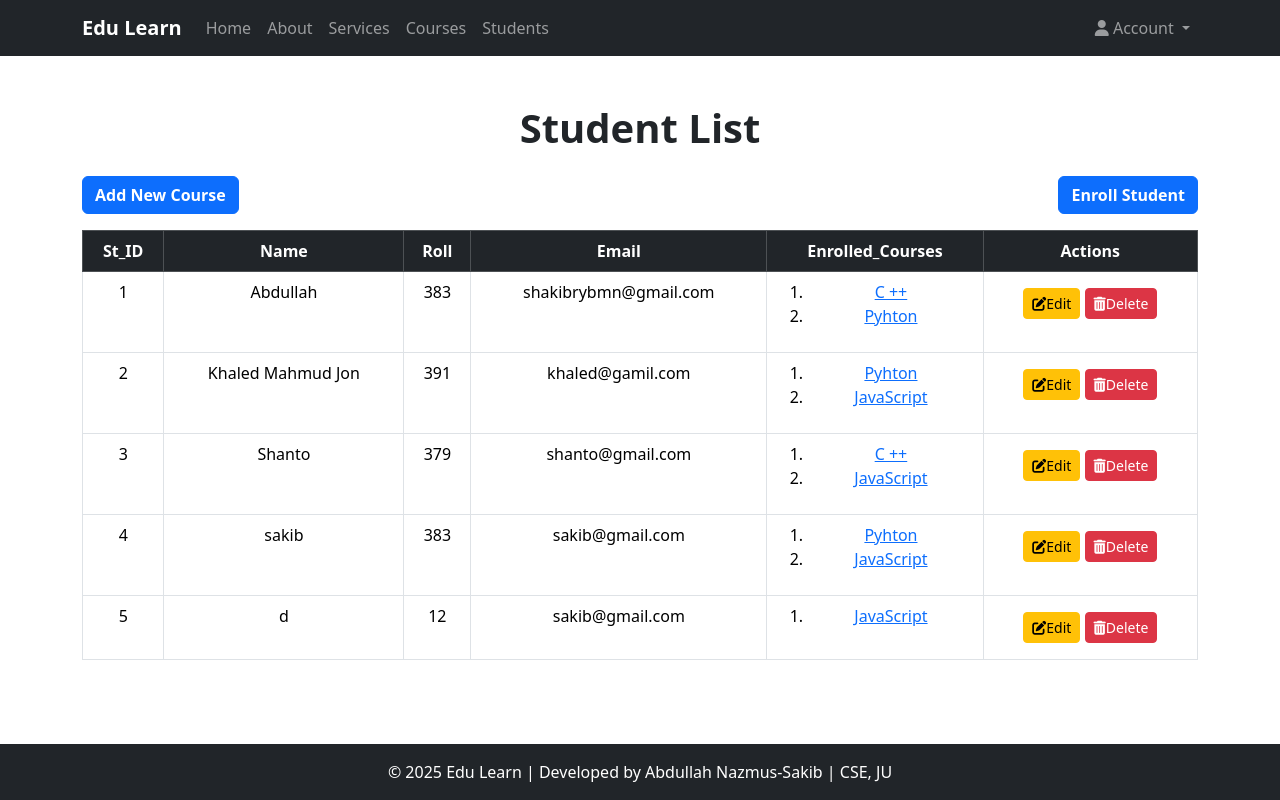
After one commit to AbdullahRFA/Edu_Learn_Django_CURD_Project, a Django app: page /student_list/ in a window 1280 px wide. The commit adds this page. Run offline with Django 5.2, Linux system fonts and the light colour scheme; data comes from the database, SQL or seed files in the repository; both versions use the stored data as it was after the commit.

Commit message:
added funtion to display all student

```diff
--- a/Course_app/models.py
+++ b/Course_app/models.py
@@ -1,20 +1,18 @@
 from django.db import models
 
-# Create your models here.
 class Course(models.Model):
     title = models.CharField(max_length=25)
     descriptions = models.TextField()
     durations = models.IntegerField(help_text="Durations in hours")
-    thumbnail = models.ImageField(upload_to="courses_thumbnail/",null=True,blank=True)
+    thumbnail = models.ImageField(upload_to="courses_thumbnail/", null=True, blank=True)
 
     def __str__(self):
         return self.title
 
-
 class Lesson(models.Model):
     title = models.CharField(max_length=25)
     content = models.TextField()
-    course = models.ForeignKey(Course,on_delete=models.CASCADE,related_name="lesson")
+    course = models.ForeignKey(Course, on_delete=models.CASCADE, related_name="lessons")  # ✅ Corrected related_name
 
     def __str__(self):
         return self.title
@@ -22,5 +20,8 @@ class Lesson(models.Model):
 class Student(models.Model):
     name = models.CharField(max_length=30)
     roll = models.IntegerField()
-    email = models.EmailField(max_length=60)
-    enrolled_courses = models.ManyToManyField(Course,related_name="student")
+    email = models.EmailField(max_length=60,unique=True)
+    enrolled_courses = models.ManyToManyField(Course, related_name="students")  # ✅ Changed related_name to plural
+
+    def __str__(self):
+        return self.name
--- a/Course_app/urls.py
+++ b/Course_app/urls.py
@@ -15,4 +15,11 @@ urlpatterns = [
     path('create_lesson/',views.create_lesson,name='create_lesson'),
     path('lesson_edit/<int:id>/',views.lesson_edit,name='lesson_edit'),
     path('lesson_delete/<int:id>/',views.lesson_delete,name='lesson_delete'),
+
+
+
+    path('student_list/',views.student_list,name='student_list'),
+    path('Enroll_student/',views.Enroll_student,name='Enroll_student'),
+
+
 ]
--- a/Course_app/views.py
+++ b/Course_app/views.py
@@ -1,6 +1,6 @@
 from django.shortcuts import render,HttpResponse,get_object_or_404,redirect
 from .models import Student,Course,Lesson
-from .forms import courseForm, lessonForm
+from .forms import CourseForm, LessonForm, StudentForm
 from django.contrib import messages
 # Create your views here.
 def course_list(request):
@@ -20,10 +20,10 @@ def Course_Details(request,id):
 
 
 def create_course(request):
-    form = courseForm()  # ✅ Initialize the form once
+    form = CourseForm()  # ✅ Initialize the form once
 
     if request.method == "POST":
-        form = courseForm(request.POST, request.FILES)  # ✅ Correct form initialization
+        form = CourseForm(request.POST, request.FILES)  # ✅ Correct form initialization
         if form.is_valid():  # ✅ Moved inside the POST check
             form.save()
             messages.success(request, "Course added successfully!")
@@ -40,13 +40,13 @@ def course_edit(request, id):
     course = get_object_or_404(Course, id=id)  # Fetch the course object
 
     if request.method == "POST":
-        form = courseForm(request.POST, request.FILES, instance=course)
+        form = CourseForm(request.POST, request.FILES, instance=course)
         if form.is_valid():
             form.save()
             messages.success(request, "Course details updated successfully! ✅")
             return redirect('course_list')  # Redirect after successful update
     else:
-        form = courseForm(instance=course)  # Pre-fill form with course details
+        form = CourseForm(instance=course)  # Pre-fill form with course details
 
 
     context = {
@@ -72,9 +72,9 @@ def course_delete(request,id):
 
 
 def create_lesson(request):
-    form = lessonForm()
+    form = LessonForm, StudentForm()
     if request.method == "POST":
-        form = lessonForm(request.POST,request.FILES)
+        form = LessonForm, StudentForm(request.POST,request.FILES)
         if form.is_valid():
             form.save()
             messages.success(request,"Lesson added Successfully")
@@ -87,9 +87,9 @@ def create_lesson(request):
 
 def lesson_edit(request,id):
     lesson = get_object_or_404(Lesson,id=id)
-    form = lessonForm(instance=lesson)
+    form = LessonForm, StudentForm(instance=lesson)
     if request.method == "POST":
-        form = lessonForm(request.POST,request.FILES,instance=lesson)
+        form = LessonForm, StudentForm(request.POST,request.FILES,instance=lesson)
         if form.is_valid():
             form.save()
             messages.success(request,"Lesson update Successfully")
@@ -116,3 +116,24 @@ def lesson_delete(request,id):
     }
 
     return render(request,"Course_app/delete_confirmation_form.html",context)
+
+
+
+def Enroll_student(request):
+    form = StudentForm()
+    if request.method == "POST":
+        form = StudentForm(request.POST,request.FILES)
+        if form.is_valid():
+            form.save()
+            messages.success(request,"Student Enrolled Successfully")
+            return redirect('course_list')
+    context = {
+        'check' : 5,
+        'form' : form
+    }
+    return render(request,"Course_app/input_and_update_form.html",context)
+
+
+def student_list(request):
+    students = Student.objects.all()
+    return render(request,"Course_app/student_list.html",{'students':students})
--- a/templates/Course_app/course_list.html
+++ b/templates/Course_app/course_list.html
@@ -7,7 +7,11 @@
 <div class="text-center mb-4">
     <h1 class="fw-bold">Welcome to Edu Learn</h1>
 </div>
-<a href="{% url 'create_course' %}" class="btn btn-primary fw-bold mb-3">Add New Course</a>
+<div class="d-flex justify-content-between">
+    <a href="{% url 'create_course' %}" class="btn btn-primary fw-bold mb-3">Add New Course</a>
+    <a href="{% url 'Enroll_student' %}" class="btn btn-primary fw-bold mb-3">Enroll Student</a>
+
+</div>
 <table class="table table-bordered table-hover text-center">
     <thead class="table-dark">
         <tr>
--- a/templates/Course_app/input_and_update_form.html
+++ b/templates/Course_app/input_and_update_form.html
@@ -11,8 +11,10 @@
     <h2 class="text-center">Add New Course</h2>
     {% elif check == 3 %}
     <h2 class="text-center">Add New Lesson</h2>
-    {% else %}
+    {% elif check == 4 %}
     <h2 class="text-center">Update Lesson Details</h2>
+    {% elif check == 5 %}
+    <h2 class="text-center">Enroll Student</h2>
     {% endif %}
 
 
--- a/templates/Course_app/navbar.html
+++ b/templates/Course_app/navbar.html
@@ -21,6 +21,12 @@
                 <li class="nav-item">
                     <a class="nav-link" href="">Services</a>
                 </li>
+                <li class="nav-item">
+                    <a class="nav-link" href="{% url 'course_list' %}">Courses</a>
+                </li>
+                <li class="nav-item">
+                    <a class="nav-link" href="{% url 'student_list' %}">Students</a>
+                </li>
             </ul>
 
             <!-- User Authentication Dropdown -->
--- /dev/null
+++ b/templates/Course_app/student_list.html
@@ -0,0 +1,52 @@
+<!-- index.html -->
+{% extends 'Course_app/base.html' %}
+
+{% block title %}Student List{% endblock title %}
+
+{% block content %}
+<div class="text-center mb-4">
+    <h1 class="fw-bold">Student List</h1>
+</div>
+<div class="d-flex justify-content-between">
+    <a href="{% url 'create_course' %}" class="btn btn-primary fw-bold mb-3">Add New Course</a>
+    <a href="{% url 'Enroll_student' %}" class="btn btn-primary fw-bold mb-3">Enroll Student</a>
+
+</div>
+<table class="table table-bordered table-hover text-center">
+    <thead class="table-dark">
+        <tr>
+            <th>St_ID</th>
+            <th>Name</th>
+            <th>Roll</th>
+            <th>Email</th>
+            <th>Enrolled_Courses</th>
+            <th>Actions</th>
+        </tr>
+    </thead>
+    <tbody>
+        {% for student in students %}
+        <tr>
+            <td>{{ forloop.counter }}</td>
+            <td>{{ student.name }}</td>
+            <td>{{ student.roll }}</td>
+            <td>{{ student.email }}</td>
+            <td>
+                <ol>
+
+                    {% for course in student.enrolled_courses.all %}
+                    <li><a href="">{{course.title}}</a></li>
+                    {% endfor %}
+
+                </ol>
+            </td>
+             <td>
+                <a href="" class="btn btn-sm btn-warning my-2"><i class='fas fa-edit'></i>Edit</a>
+                <form action="" class="d-inline">
+                    <button type="submit" class="btn btn-danger btn-sm"><i class="fas fa-trash-alt"></i>Delete</button>
+                </form>
+            </td>
+        </tr>
+        {% endfor %}
+    </tbody>
+</table>
+{% endblock content %}
```
Also changed, not shown: Course_app/forms.py (+7 -7 lines), db.sqlite3.
